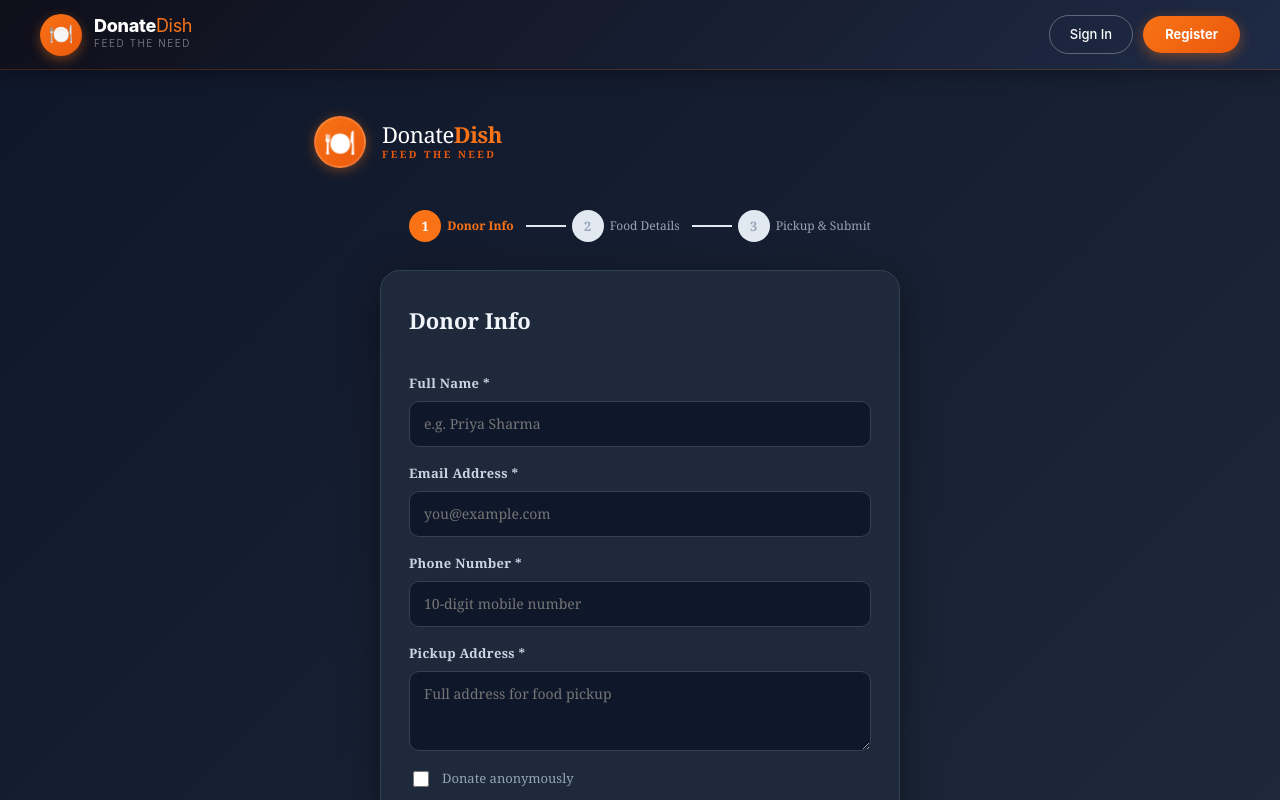
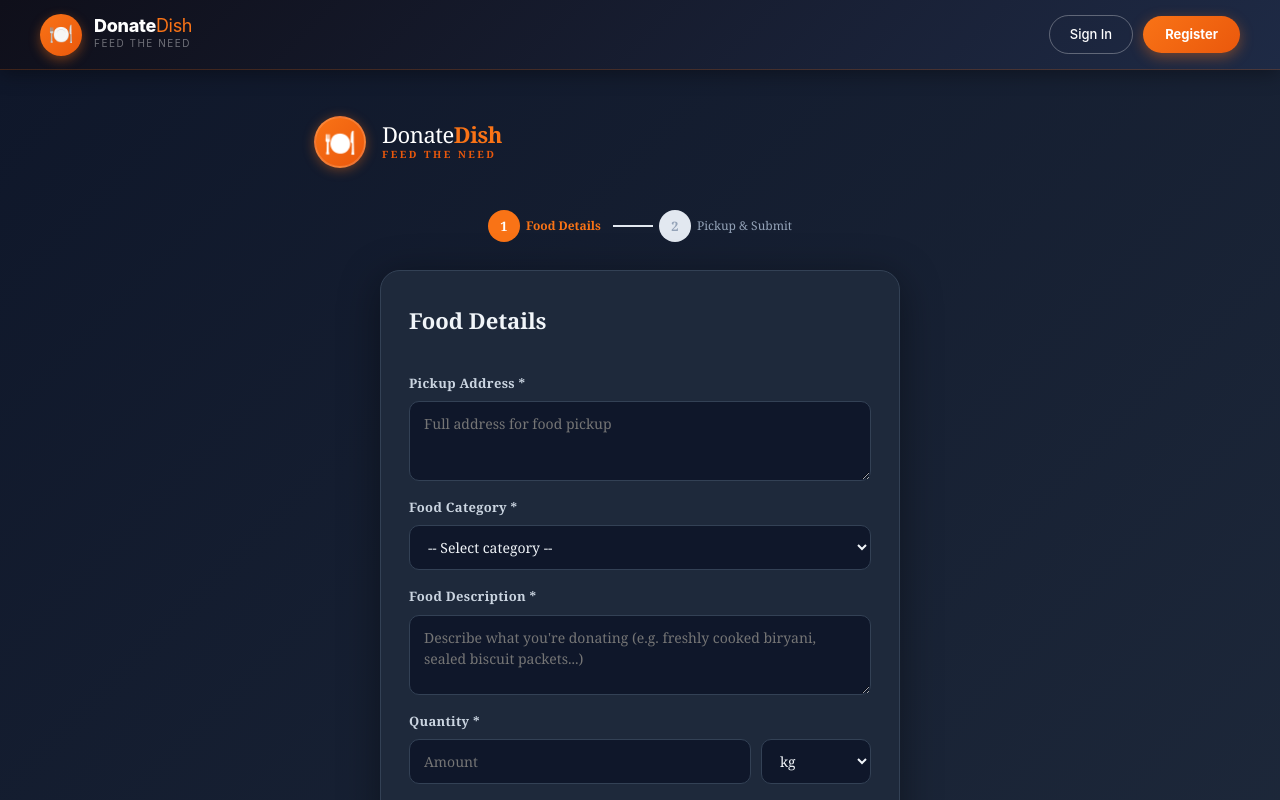
Before and after one commit to KadapaKeerthi/Food_Donation_KPS, a React (Vite) app in the folder frontend/: page /donor-form in a window 1280 px wide. Shown: the top 800 px of the page. Built offline with nearby package versions, Linux system fonts and the light colour scheme.

Commit message:
form change 2

```diff
--- a/frontend/src/Components/Forms/DonarForm.jsx
+++ b/frontend/src/Components/Forms/DonarForm.jsx
@@ -20,8 +20,9 @@ export default function DonorForm() {
       reader.readAsDataURL(file);
     }
   };
+
   const [form, setForm] = useState({
-    fullName: "", email: "", phone: "", address: "",
+    address: "",
     foodCategory: "", foodDescription: "", quantity: "", unit: "kg",
     expiryDate: "", pickupDate: "", pickupTime: "", specialNotes: "",
     anonymous: false, agreeTerms: false,
@@ -36,18 +37,13 @@ export default function DonorForm() {
   const validateStep = (s) => {
     const e = {};
     if (s === 1) {
-      if (!form.fullName.trim()) e.fullName = "Name is required";
-      if (!form.email.match(/^[^\s@]+@[^\s@]+\.[^\s@]+$/)) e.email = "Valid email required";
-      if (!form.phone.match(/^\d{10}$/)) e.phone = "10-digit phone required";
       if (!form.address.trim()) e.address = "Address is required";
-    }
-    if (s === 2) {
       if (!form.foodCategory) e.foodCategory = "Select a category";
       if (!form.foodDescription.trim()) e.foodDescription = "Describe the food";
       if (!form.quantity || isNaN(form.quantity) || Number(form.quantity) <= 0) e.quantity = "Enter valid quantity";
       if (!form.expiryDate) e.expiryDate = "Expiry date required";
     }
-    if (s === 3) {
+    if (s === 2) {
       if (!form.pickupDate) e.pickupDate = "Pickup date required";
       if (!form.pickupTime) e.pickupTime = "Pickup time required";
       if (!form.agreeTerms) e.agreeTerms = "Please agree to continue";
@@ -64,26 +60,28 @@ export default function DonorForm() {
   const back = () => setStep(s => s - 1);
 
   const submit = () => {
-    const e = validateStep(3);
+    const e = validateStep(2);
     if (Object.keys(e).length) { setErrors(e); return; }
     setSubmitted(true);
   };
 
   const today = new Date().toISOString().split("T")[0];
-
-  const steps = ["Donor Info", "Food Details", "Pickup & Submit"];
+  const steps = ["Food Details", "Pickup & Submit"];
 
   if (submitted) return (
     <div style={styles.page}>
       <div style={styles.successCard}>
         <div style={styles.successIcon}>🌱</div>
-        <h2 style={styles.successTitle}>Thank You, {form.fullName.split(" ")[0]}!</h2>
+        <h2 style={styles.successTitle}>Thank You!</h2>
         <p style={styles.successText}>
           Your donation of <strong>{form.quantity} {form.unit}</strong> of <strong>{form.foodCategory}</strong> has been registered.
           We'll confirm your pickup on <strong>{form.pickupDate}</strong> at <strong>{form.pickupTime}</strong>.
         </p>
         <p style={styles.successSub}>Together, we fight hunger one meal at a time. 🍱</p>
-        <button style={styles.resetBtn} onClick={() => { setSubmitted(false); setStep(1); setForm({ fullName:"",email:"",phone:"",address:"",foodCategory:"",foodDescription:"",quantity:"",unit:"kg",expiryDate:"",pickupDate:"",pickupTime:"",specialNotes:"",anonymous:false,agreeTerms:false }); }}>
+        <button style={styles.resetBtn} onClick={() => {
+          setSubmitted(false); setStep(1);
+          setForm({ address:"",foodCategory:"",foodDescription:"",quantity:"",unit:"kg",expiryDate:"",pickupDate:"",pickupTime:"",specialNotes:"",anonymous:false,agreeTerms:false });
+        }}>
           Donate Again
         </button>
       </div>
@@ -112,7 +110,7 @@ export default function DonorForm() {
         </div>
       </div>
 
-      {/* Progress */}
+      {/* Progress — 2 steps */}
       <div style={styles.progressWrap}>
         {steps.map((label, i) => (
           <div key={i} style={styles.stepItem}>
@@ -120,7 +118,7 @@ export default function DonorForm() {
               {step > i + 1 ? "✓" : i + 1}
             </div>
             <span style={{ ...styles.stepLabel, color: step === i + 1 ? "#f97316" : "#94a3b8", fontWeight: step === i + 1 ? 700 : 400 }}>{label}</span>
-            {i < 2 && <div style={{ ...styles.stepLine, background: step > i + 1 ? "#22c55e" : "#e2e8f0" }} />}
+            {i < 1 && <div style={{ ...styles.stepLine, background: step > i + 1 ? "#22c55e" : "#e2e8f0" }} />}
           </div>
         ))}
       </div>
@@ -129,35 +127,13 @@ export default function DonorForm() {
       <div style={styles.card}>
         <h2 style={styles.cardTitle}>{steps[step - 1]}</h2>
 
-        {/* Step 1 */}
+        {/* Step 1 — Food Details + Address */}
         {step === 1 && (
           <div style={styles.fields}>
-            <label style={styles.label}>Full Name *</label>
-            <input style={{ ...styles.input, ...(errors.fullName ? styles.inputErr : {}) }} placeholder="e.g. Priya Sharma" value={form.fullName} onChange={e => update("fullName", e.target.value)} />
-            {errors.fullName && <span style={styles.err}>{errors.fullName}</span>}
-
-            <label style={styles.label}>Email Address *</label>
-            <input style={{ ...styles.input, ...(errors.email ? styles.inputErr : {}) }} type="email" placeholder="you@example.com" value={form.email} onChange={e => update("email", e.target.value)} />
-            {errors.email && <span style={styles.err}>{errors.email}</span>}
-
-            <label style={styles.label}>Phone Number *</label>
-            <input style={{ ...styles.input, ...(errors.phone ? styles.inputErr : {}) }} placeholder="10-digit mobile number" maxLength={10} value={form.phone} onChange={e => update("phone", e.target.value.replace(/\D/, ""))} />
-            {errors.phone && <span style={styles.err}>{errors.phone}</span>}
-
             <label style={styles.label}>Pickup Address *</label>
             <textarea style={{ ...styles.input, ...styles.textarea, ...(errors.address ? styles.inputErr : {}) }} placeholder="Full address for food pickup" value={form.address} onChange={e => update("address", e.target.value)} />
             {errors.address && <span style={styles.err}>{errors.address}</span>}
 
-            <label style={styles.checkRow}>
-              <input type="checkbox" checked={form.anonymous} onChange={e => update("anonymous", e.target.checked)} style={styles.checkbox} />
-              <span style={styles.checkLabel}>Donate anonymously</span>
-            </label>
-          </div>
-        )}
-
-        {/* Step 2 */}
-        {step === 2 && (
-          <div style={styles.fields}>
             <label style={styles.label}>Food Category *</label>
             <select style={{ ...styles.input, ...(errors.foodCategory ? styles.inputErr : {}) }} value={form.foodCategory} onChange={e => update("foodCategory", e.target.value)}>
               <option value="">-- Select category --</option>
@@ -181,11 +157,16 @@ export default function DonorForm() {
             <label style={styles.label}>Expiry / Best Before Date *</label>
             <input style={{ ...styles.input, ...(errors.expiryDate ? styles.inputErr : {}) }} type="date" min={today} value={form.expiryDate} onChange={e => update("expiryDate", e.target.value)} />
             {errors.expiryDate && <span style={styles.err}>{errors.expiryDate}</span>}
+
+            <label style={styles.checkRow}>
+              <input type="checkbox" checked={form.anonymous} onChange={e => update("anonymous", e.target.checked)} style={styles.checkbox} />
+              <span style={styles.checkLabel}>Donate anonymously</span>
+            </label>
           </div>
         )}
 
-        {/* Step 3 */}
-        {step === 3 && (
+        {/* Step 2 — Pickup & Submit */}
+        {step === 2 && (
           <div style={styles.fields}>
             <label style={styles.label}>Preferred Pickup Date *</label>
             <input style={{ ...styles.input, ...(errors.pickupDate ? styles.inputErr : {}) }} type="date" min={today} value={form.pickupDate} onChange={e => update("pickupDate", e.target.value)} />
@@ -201,11 +182,12 @@ export default function DonorForm() {
             {/* Summary */}
             <div style={styles.summary}>
               <p style={styles.summaryTitle}>📋 Donation Summary</p>
-              <div style={styles.summaryRow}><span>Donor</span><span>{form.anonymous ? "Anonymous" : form.fullName}</span></div>
+              <div style={styles.summaryRow}><span>Donor</span><span>{form.anonymous ? "Anonymous" : "You"}</span></div>
+              <div style={styles.summaryRow}><span>Address</span><span style={{ maxWidth: 200, textAlign: "right" }}>{form.address}</span></div>
               <div style={styles.summaryRow}><span>Food</span><span>{form.foodCategory}</span></div>
               <div style={styles.summaryRow}><span>Quantity</span><span>{form.quantity} {form.unit}</span></div>
               <div style={styles.summaryRow}><span>Expires</span><span>{form.expiryDate}</span></div>
-              <div style={styles.summaryRow}><span>Pickup</span><span>{form.pickupDate} at {form.pickupTime}</span></div>
+              {form.pickupDate && <div style={styles.summaryRow}><span>Pickup</span><span>{form.pickupDate} at {form.pickupTime}</span></div>}
             </div>
 
             <label style={styles.checkRow}>
@@ -219,7 +201,7 @@ export default function DonorForm() {
         {/* Buttons */}
         <div style={styles.btnRow}>
           {step > 1 && <button style={styles.backBtn} onClick={back}>← Back</button>}
-          {step < 3
+          {step < 2
             ? <button style={styles.nextBtn} onClick={next}>Next →</button>
             : <button style={styles.submitBtn} onClick={submit}>Submit Donation 🍱</button>
           }
@@ -236,12 +218,10 @@ const styles = {
   logoUploadWrap: { width: 52, height: 52, borderRadius: "50%", background: "linear-gradient(135deg, #f97316, #ea580c)", display: "flex", alignItems: "center", justifyContent: "center", cursor: "pointer", overflow: "hidden", flexShrink: 0, boxShadow: "0 2px 12px rgba(249,115,22,0.4)", border: "2px solid rgba(255,255,255,0.15)" },
   logoImg: { width: "100%", height: "100%", objectFit: "cover", borderRadius: "50%" },
   logoPlaceholderIcon: { fontSize: 26, filter: "brightness(10)" },
-  logoPlaceholder: {},
-  logoPlaceholderText: {},
   brandBlock: { display: "flex", flexDirection: "column", gap: 1 },
   logo: { fontSize: 22, fontWeight: 800, letterSpacing: -0.5, lineHeight: 1.1 },
-  tagline: { color: "#ea580c", fontSize: 10, fontWeight: 700, letterSpacing: 2.5, fontStyle: "normal", margin: 0, textTransform: "uppercase" },
-  progressWrap: { display: "flex", alignItems: "center", gap: 0, marginBottom: 28, position: "relative" },
+  tagline: { color: "#ea580c", fontSize: 10, fontWeight: 700, letterSpacing: 2.5, textTransform: "uppercase" },
+  progressWrap: { display: "flex", alignItems: "center", gap: 0, marginBottom: 28 },
   stepItem: { display: "flex", alignItems: "center", gap: 6 },
   stepCircle: { width: 32, height: 32, borderRadius: "50%", display: "flex", alignItems: "center", justifyContent: "center", fontWeight: 700, fontSize: 13, transition: "all 0.3s" },
   stepLabel: { fontSize: 12, transition: "all 0.3s", whiteSpace: "nowrap" },
--- a/frontend/src/Components/Forms/Receiver.jsx
+++ b/frontend/src/Components/Forms/Receiver.jsx
@@ -1,6 +1,4 @@
 import { useState } from "react";
-
-
 
 const foodNeeds = [
   "Cooked Meals", "Raw Vegetables", "Fruits", "Dairy Products",
@@ -17,10 +15,10 @@ export default function ReceiverForm() {
   const [submitted, setSubmitted] = useState(false);
   const [logoUrl, setLogoUrl] = useState(null);
   const [form, setForm] = useState({
-    fullName: "", email: "", phone: "", address: "",
+    address: "",
     receiverType: "", orgName: "",
     foodNeeds: [], numberOfPeople: "", urgency: "normal",
-    deliveryDate: "", deliveryTime: "", deliveryNotes: "",
+    deliveryNotes: "",
     agreeTerms: false,
   });
   const [errors, setErrors] = useState({});
@@ -52,9 +50,6 @@ export default function ReceiverForm() {
   const validateStep = (s) => {
     const e = {};
     if (s === 1) {
-      if (!form.fullName.trim()) e.fullName = "Name is required";
-      if (!form.email.match(/^[^\s@]+@[^\s@]+\.[^\s@]+$/)) e.email = "Valid email required";
-      if (!form.phone.match(/^\d{10}$/)) e.phone = "10-digit phone required";
       if (!form.address.trim()) e.address = "Delivery address is required";
       if (!form.receiverType) e.receiverType = "Please select receiver type";
     }
@@ -62,10 +57,6 @@ export default function ReceiverForm() {
       if (form.foodNeeds.length === 0) e.foodNeeds = "Select at least one food need";
       if (!form.numberOfPeople || isNaN(form.numberOfPeople) || Number(form.numberOfPeople) <= 0)
         e.numberOfPeople = "Enter number of people";
-    }
-    if (s === 3) {
-      if (!form.deliveryDate) e.deliveryDate = "Delivery date required";
-      if (!form.deliveryTime) e.deliveryTime = "Delivery time required";
       if (!form.agreeTerms) e.agreeTerms = "Please agree to continue";
     }
     return e;
@@ -80,7 +71,7 @@ export default function ReceiverForm() {
   const back = () => setStep(s => s - 1);
 
   const submit = () => {
-    const e = validateStep(3);
+    const e = validateStep(2);
     if (Object.keys(e).length) { setErrors(e); return; }
     setSubmitted(true);
   };
@@ -89,25 +80,24 @@ export default function ReceiverForm() {
     setSubmitted(false);
     setStep(1);
     setForm({
-      fullName: "", email: "", phone: "", address: "",
+      address: "",
       receiverType: "", orgName: "",
       foodNeeds: [], numberOfPeople: "", urgency: "normal",
-      deliveryDate: "", deliveryTime: "", deliveryNotes: "",
+      deliveryNotes: "",
       agreeTerms: false,
     });
   };
 
-  const today = new Date().toISOString().split("T")[0];
-  const steps = ["Receiver Info", "Food Request", "Delivery & Submit"];
+  const steps = ["Receiver Info", "Food Request"];
 
   if (submitted) return (
     <div style={styles.page}>
       <div style={styles.successCard}>
         <div style={styles.successIcon}>🤝</div>
-        <h2 style={styles.successTitle}>Request Received, {form.fullName.split(" ")[0]}!</h2>
+        <h2 style={styles.successTitle}>Request Received!</h2>
         <p style={styles.successText}>
           Your food request for <strong>{form.numberOfPeople} people</strong> has been submitted.
-          We'll arrange delivery on <strong>{form.deliveryDate}</strong> at <strong>{form.deliveryTime}</strong>.
+          Our team will get in touch to arrange delivery soon.
         </p>
         <p style={styles.successSub}>Help is on the way. You are not alone. 🍱</p>
         <button style={styles.resetBtn} onClick={resetForm}>Submit Another Request</button>
@@ -138,7 +128,7 @@ export default function ReceiverForm() {
         </div>
       </div>
 
-      {/* Progress */}
+      {/* Progress — 2 steps */}
       <div style={styles.progressWrap}>
         {steps.map((label, i) => (
           <div key={i} style={styles.stepItem}>
@@ -146,7 +136,7 @@ export default function ReceiverForm() {
               {step > i + 1 ? "✓" : i + 1}
             </div>
             <span style={{ ...styles.stepLabel, color: step === i + 1 ? "#3b82f6" : "#475569", fontWeight: step === i + 1 ? 700 : 400 }}>{label}</span>
-            {i < 2 && <div style={{ ...styles.stepLine, background: step > i + 1 ? "#22c55e" : "#1e293b" }} />}
+            {i < 1 && <div style={{ ...styles.stepLine, background: step > i + 1 ? "#22c55e" : "#1e293b" }} />}
           </div>
         ))}
       </div>
@@ -155,21 +145,9 @@ export default function ReceiverForm() {
       <div style={styles.card}>
         <h2 style={styles.cardTitle}>{steps[step - 1]}</h2>
 
-        {/* Step 1 - Receiver Info */}
+        {/* Step 1 — Receiver Info */}
         {step === 1 && (
           <div style={styles.fields}>
-            <label style={styles.label}>Full Name / Contact Person *</label>
-            <input style={{ ...styles.input, ...(errors.fullName ? styles.inputErr : {}) }} placeholder="e.g. Ravi Kumar" value={form.fullName} onChange={e => update("fullName", e.target.value)} />
-            {errors.fullName && <span style={styles.err}>{errors.fullName}</span>}
-
-            <label style={styles.label}>Email Address *</label>
-            <input style={{ ...styles.input, ...(errors.email ? styles.inputErr : {}) }} type="email" placeholder="you@example.com" value={form.email} onChange={e => update("email", e.target.value)} />
-            {errors.email && <span style={styles.err}>{errors.email}</span>}
-
-            <label style={styles.label}>Phone Number *</label>
-            <input style={{ ...styles.input, ...(errors.phone ? styles.inputErr : {}) }} placeholder="10-digit mobile number" maxLength={10} value={form.phone} onChange={e => update("phone", e.target.value.replace(/\D/, ""))} />
-            {errors.phone && <span style={styles.err}>{errors.phone}</span>}
-
             <label style={styles.label}>Receiver Type *</label>
             <select style={{ ...styles.input, ...(errors.receiverType ? styles.inputErr : {}) }} value={form.receiverType} onChange={e => update("receiverType", e.target.value)}>
               <option value="">-- Select type --</option>
@@ -190,7 +168,7 @@ export default function ReceiverForm() {
           </div>
         )}
 
-        {/* Step 2 - Food Request */}
+        {/* Step 2 — Food Request */}
         {step === 2 && (
           <div style={styles.fields}>
             <label style={styles.label}>Food Needed * <span style={{ color: "#475569", fontWeight: 400 }}>(select all that apply)</span></label>
@@ -235,19 +213,6 @@ export default function ReceiverForm() {
                 </button>
               ))}
             </div>
-          </div>
-        )}
-
-        {/* Step 3 - Delivery & Submit */}
-        {step === 3 && (
-          <div style={styles.fields}>
-            <label style={styles.label}>Preferred Delivery Date *</label>
-            <input style={{ ...styles.input, ...(errors.deliveryDate ? styles.inputErr : {}) }} type="date" min={today} value={form.deliveryDate} onChange={e => update("deliveryDate", e.target.value)} />
-            {errors.deliveryDate && <span style={styles.err}>{errors.deliveryDate}</span>}
-
-            <label style={styles.label}>Preferred Delivery Time *</label>
-            <input style={{ ...styles.input, ...(errors.deliveryTime ? styles.inputErr : {}) }} type="time" value={form.deliveryTime} onChange={e => update("deliveryTime", e.target.value)} />
-            {errors.deliveryTime && <span style={styles.err}>{errors.deliveryTime}</span>}
 
             <label style={styles.label}>Additional Notes <span style={{ color: "#475569", fontWeight: 400 }}>(optional)</span></label>
             <textarea style={{ ...styles.input, ...styles.textarea }} placeholder="Dietary restrictions, allergies, access instructions..." value={form.deliveryNotes} onChange={e => update("deliveryNotes", e.target.value)} />
@@ -255,12 +220,12 @@ export default function ReceiverForm() {
             {/* Summary */}
             <div style={styles.summary}>
               <p style={styles.summaryTitle}>📋 Request Summary</p>
-              <div style={styles.summaryRow}><span>Name</span><span>{form.fullName}</span></div>
               <div style={styles.summaryRow}><span>Type</span><span>{form.receiverType}</span></div>
+              {form.orgName && <div style={styles.summaryRow}><span>Organisation</span><span>{form.orgName}</span></div>}
+              <div style={styles.summaryRow}><span>Address</span><span style={{ textAlign: "right", maxWidth: 200 }}>{form.address}</span></div>
               <div style={styles.summaryRow}><span>People</span><span>{form.numberOfPeople}</span></div>
               <div style={styles.summaryRow}><span>Food Needs</span><span style={{ textAlign: "right", maxWidth: 200 }}>{form.foodNeeds.join(", ")}</span></div>
               <div style={styles.summaryRow}><span>Urgency</span><span style={{ textTransform: "capitalize" }}>{form.urgency}</span></div>
-              <div style={styles.summaryRow}><span>Delivery</span><span>{form.deliveryDate} at {form.deliveryTime}</span></div>
             </div>
 
             <label style={styles.checkRow}>
@@ -274,7 +239,7 @@ export default function ReceiverForm() {
         {/* Buttons */}
         <div style={styles.btnRow}>
           {step > 1 && <button style={styles.backBtn} onClick={back}>← Back</button>}
-          {step < 3
+          {step < 2
             ? <button style={styles.nextBtn} onClick={next}>Next →</button>
             : <button style={styles.submitBtn} onClick={submit}>Submit Request 🤝</button>
           }
--- a/frontend/src/Components/Register/Register.jsx
+++ b/frontend/src/Components/Register/Register.jsx
@@ -532,6 +532,7 @@ export default function RegisterPage() {
         err?.response?.data?.message ||
         'Registration failed. Please try again.'
       )
+
     } finally {
       setLoading(false)
     }
--- a/frontend/src/Components/Role/RoleSelect.jsx
+++ b/frontend/src/Components/Role/RoleSelect.jsx
@@ -298,7 +298,7 @@ export default function RoleSelectPage() {
   const [loading, setLoading] = useState(false)
   const [error, setError] = useState('')
   const navigate = useNavigate()
-  const dispatch = useDispatch()
+
 
   // Get user name from Redux store if available
   const user = useSelector((state) => state.auth?.user || state.user?.user || null)
@@ -309,7 +309,8 @@ export default function RoleSelectPage() {
     setError('')
     setLoading(true)
     try {
-      const res = await service.put('users/profile', { role: selected })
+      await service.put('users/profile', { role: selected })
+
       // Update Redux store with new role if you have an action
       // dispatch(updateUserRole(selected))
       if (selected === 'donor') {
```
